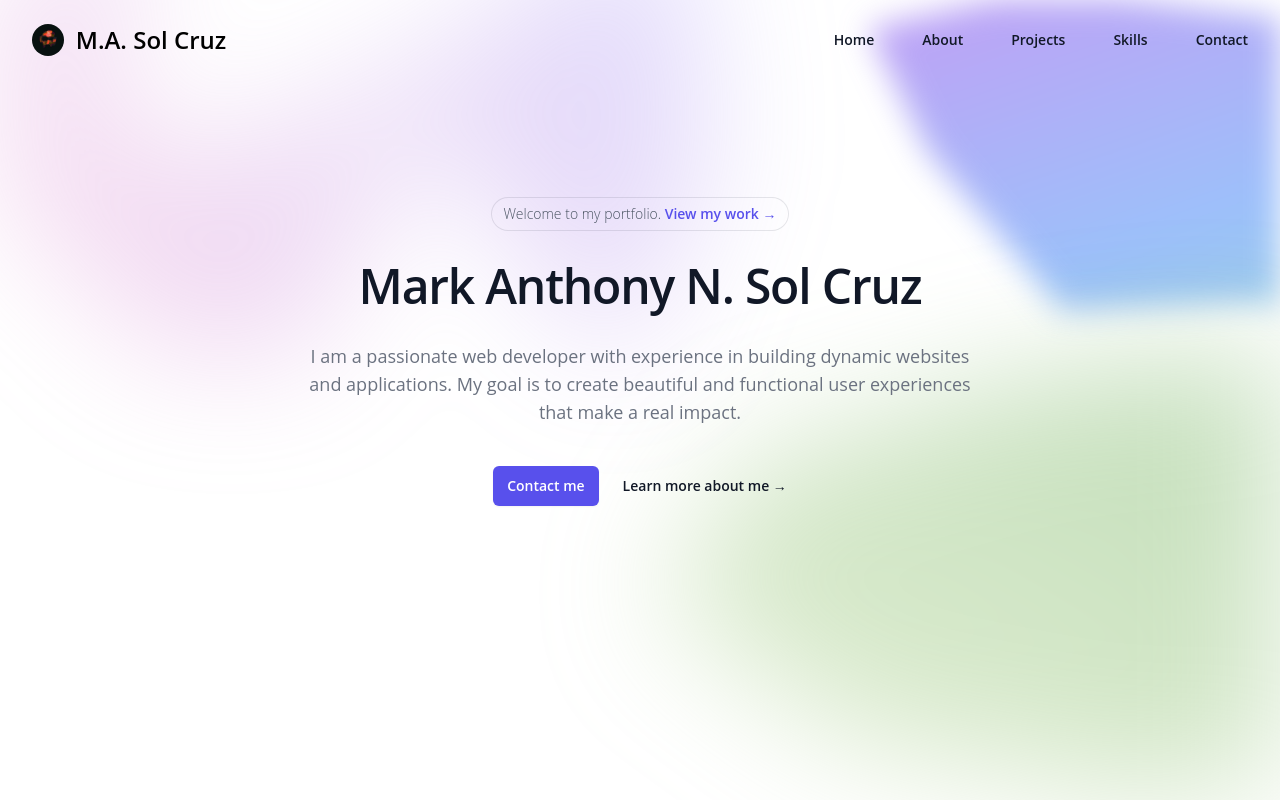
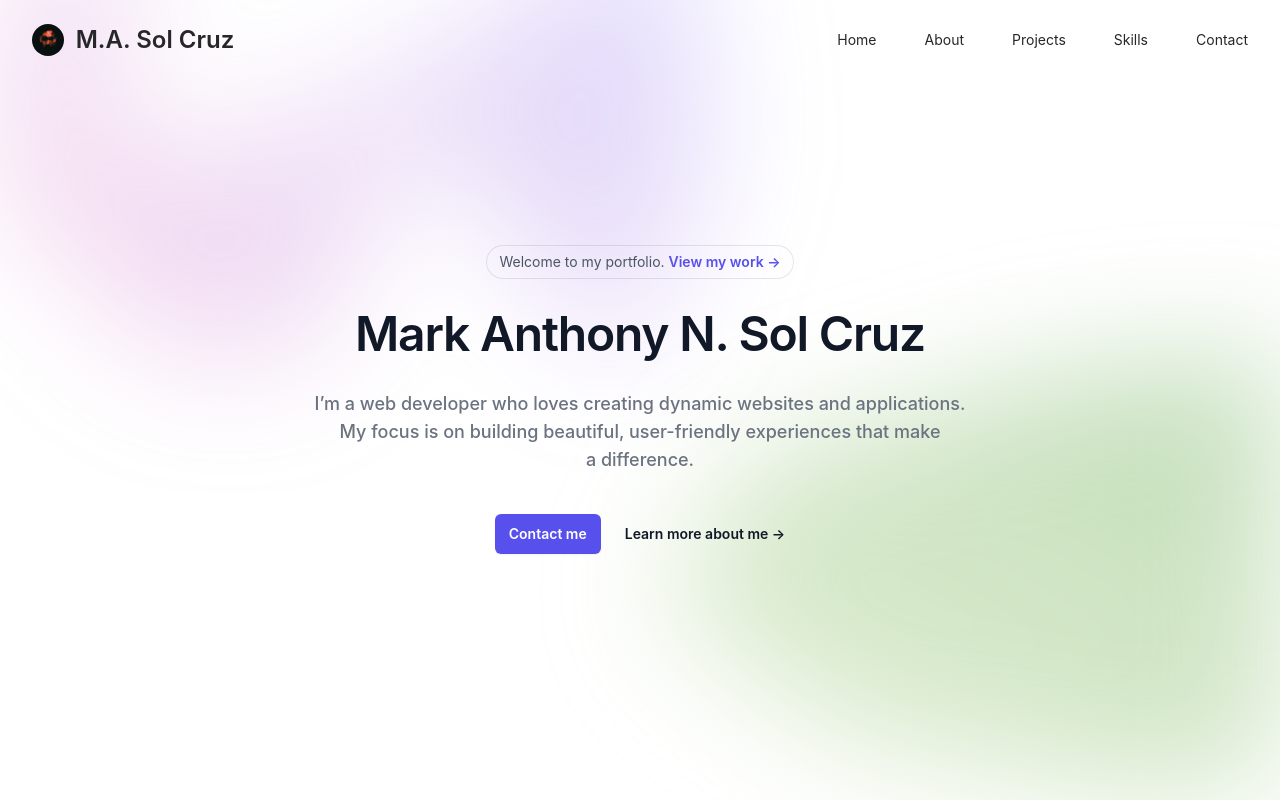
Before and after one commit to Solatido143/sol_vue3_tw, a Vue app: page / in a window 1280 px wide. Shown: the top 800 px of the page. Built offline with nearby package versions, Linux system fonts and the light colour scheme.

Commit message:
designing is hard
for me

```diff
--- a/src/assets/main.css
+++ b/src/assets/main.css
@@ -9,23 +9,14 @@
 	--neutral-light: #e5e5e5; /* Cream White */
 	--neutral-dark: #27272a; /* Charcoal Gray */
 }
+/*
+Primary Color - Ocean Blue: #005F73 Use for headers, navigation bars, and main buttons.
 
-[data-theme="dark"] {
-	--primary-color: #0a9396; /* Aqua Green */
-	--secondary-color: #94d2bd; /* Light Teal */
-	--accent-color: #ee9b00; /* Deep Mustard */
-	--neutral-light: #27272a; /* Charcoal Gray */
-	--neutral-dark: #e5e5e5; /* Cream White */
-}
+Secondary Color - Aqua Green: #0A9396 Use for highlights, secondary buttons, or hover effects.
 
-body {
-	background-color: var(--neutral-light);
-	color: var(--neutral-dark);
-    background-color: white;
-    color: black;
-	font-family: "Open Sans", sans-serif;
-	font-size: 16px;
-	font-weight: 300;
-	line-height: 1.5em;
-	-webkit-font-smoothing: antialiased;
-}
+Accent Color - Golden Sand: #E9D8A6 Use for subtle accents, icons, or section dividers.
+
+Neutral Light - Cream White: #E5E5E5 Use as the background color for light sections.
+
+Neutral Dark - Charcoal Gray: #27272A Use for text, footers, or darker sections.
+*/
--- a/src/components/Footer.vue
+++ b/src/components/Footer.vue
@@ -1,23 +1,23 @@
 <script></script>
 
 <template>
-	<footer class="bg-gray-900 py-2 sm:py-8">
+	<footer class="bg-neutralDark py-2 sm:py-8">
 		<div class="max-w-screen-xl mx-auto px-4 sm:px-6 lg:px-8">
 			<div class="flex flex-col items-center justify-between sm:flex-row">
-				<p class="text-sm text-gray-400">&copy; 2024 Mark Anthony N. Sol Cruz. All rights reserved.</p>
+				<p class="text-sm text-neutralLight">&copy; 2024 Mark Anthony N. Sol Cruz. All rights reserved.</p>
 				<ul class="mt-4 flex items-center space-x-4 sm:mt-0">
 					<li>
-						<a href="https://github.com" target="_blank" class="text-gray-400 hover:text-white">
+						<a href="https://github.com" target="_blank" class="text-accent hover:text-secondary">
 							<i class="fab fa-github text-lg"></i>
 						</a>
 					</li>
 					<li>
-						<a href="https://linkedin.com" target="_blank" class="text-gray-400 hover:text-white">
+						<a href="https://linkedin.com" target="_blank" class="text-accent hover:text-secondary">
 							<i class="fab fa-linkedin text-lg"></i>
 						</a>
 					</li>
 					<li>
-						<a href="https://twitter.com" target="_blank" class="text-gray-400 hover:text-white">
+						<a href="https://twitter.com" target="_blank" class="text-accent hover:text-secondary">
 							<i class="fab fa-twitter text-lg"></i>
 						</a>
 					</li>
--- a/src/components/Navbar.vue
+++ b/src/components/Navbar.vue
@@ -15,13 +15,13 @@ const mobileMenuOpen = ref(false);
 </script>
 
 <template>
-	<div class="bg-white">
+	<div class="bg-primary">
 		<header class="absolute inset-x-0 top-0 z-50">
 			<nav class="flex items-center justify-between p-6 lg:px-8" aria-label="Global">
 				<div class="flex lg:flex-1">
 					<a href="#" class="flex items-center space-x-3 rtl:space-x-reverse">
 						<img src="../img/61226400_1284391731709782_6838077067582504960_n.jpg" class="h-8 rounded-full" alt="Logo" />
-						<span class="self-center text-2xl font-semibold whitespace-nowrap dark:text-white text-black"
+						<span class="self-center text-2xl font-semibold whitespace-nowrap dark:text-neutralLight text-neutralDark"
 							>M.A. Sol Cruz</span
 						>
 					</a>
@@ -29,47 +29,43 @@ const mobileMenuOpen = ref(false);
 				<div class="flex lg:hidden">
 					<button
 						type="button"
-						class="-m-2.5 inline-flex items-center justify-center rounded-md p-2.5 text-gray-700"
+						class="-m-2.5 inline-flex items-center justify-center rounded-md p-2.5 text-primary"
 						@click="mobileMenuOpen = true">
 						<span class="sr-only">Open main menu</span>
 						<Bars3Icon class="size-6" aria-hidden="true" />
 					</button>
 				</div>
 				<div class="hidden lg:flex lg:gap-x-12">
-					<a
-						v-for="item in navigation"
-						:key="item.name"
-						:href="item.href"
-						class="text-sm/6 font-semibold text-gray-900"
-						>{{ item.name }}</a
-					>
+					<a v-for="item in navigation" :key="item.name" :href="item.href" class="text-sm/6 text-neutralDark">{{
+						item.name
+					}}</a>
 				</div>
 			</nav>
 			<Dialog class="lg:hidden" @close="mobileMenuOpen = false" :open="mobileMenuOpen">
 				<div class="fixed inset-0 z-50" />
 				<DialogPanel
-					class="fixed inset-y-0 right-0 z-50 w-full overflow-y-auto bg-white px-6 py-6 sm:max-w-sm sm:ring-1 sm:ring-gray-900/10">
+					class="fixed inset-y-0 right-0 z-50 w-full overflow-y-auto bg-neutralLight px-6 py-6 sm:max-w-sm sm:ring-1 sm:ring-gray-900/10">
 					<div class="flex items-center justify-between">
 						<a href="#" class="-m-1.5 p-1.5">
-							<span class="sr-only">Your Company</span>
+							<span class="sr-only">Ehe</span>
 							<img
-								class="h-8 w-auto"
-								src="https://tailwindui.com/plus/img/logos/mark.svg?color=indigo&shade=600"
+								class="h-8 w-auto rounded-full"
+								src="../img/61226400_1284391731709782_6838077067582504960_n.jpg"
 								alt="" />
 						</a>
-						<button type="button" class="-m-2.5 rounded-md p-2.5 text-gray-700" @click="mobileMenuOpen = false">
+						<button type="button" class="-m-2.5 rounded-md p-2.5 text-primary" @click="mobileMenuOpen = false">
 							<span class="sr-only">Close menu</span>
 							<XMarkIcon class="size-6" aria-hidden="true" />
 						</button>
 					</div>
 					<div class="mt-6 flow-root">
-						<div class="-my-6 divide-y divide-gray-500/10">
+						<div class="-my-6 divide-y divide-neutralDark">
 							<div class="space-y-2 py-6">
 								<a
 									v-for="item in navigation"
 									:key="item.name"
 									:href="item.href"
-									class="-mx-3 block rounded-lg px-3 py-2 text-base/7 font-semibold text-gray-900 hover:bg-gray-50"
+									class="-mx-3 block rounded-lg px-3 py-2 text-base/7 font-semibold text-neutralDark hover:bg-secondary"
 									>{{ item.name }}</a
 								>
 							</div>
@@ -79,75 +75,4 @@ const mobileMenuOpen = ref(false);
 			</Dialog>
 		</header>
 	</div>
-
-	<!-- <nav class="bg-white border-gray-200 dark:bg-gray-900 fixed w-full z-10">
-		<div class="max-w-screen-xl flex flex-wrap items-center justify-between mx-auto p-4">
-			<a href="https://flowbite.com/" class="flex items-center space-x-3 rtl:space-x-reverse">
-				<img
-					src="../img/61226400_1284391731709782_6838077067582504960_n.jpg"
-					class="h-8 rounded-full"
-					alt="Logo" />
-				<span class="self-center text-2xl font-semibold whitespace-nowrap dark:text-white text-black"
-					>M.A. Sol Cruz</span
-				>
-			</a>
-			<button
-				data-collapse-toggle="navbar-default"
-				type="button"
-				class="inline-flex items-center p-2 w-10 h-10 justify-center text-sm text-gray-500 rounded-lg md:hidden hover:bg-gray-100 focus:outline-none focus:ring-2 focus:ring-gray-200 dark:text-gray-400 dark:hover:bg-gray-700 dark:focus:ring-gray-600"
-				aria-controls="navbar-default"
-				aria-expanded="false">
-				<span class="sr-only">Open main menu</span>
-				<svg class="w-5 h-5" aria-hidden="true" xmlns="http://www.w3.org/2000/svg" fill="none" viewBox="0 0 17 14">
-					<path
-						stroke="currentColor"
-						stroke-linecap="round"
-						stroke-linejoin="round"
-						stroke-width="2"
-						d="M1 1h15M1 7h15M1 13h15" />
-				</svg>
-			</button>
-			<div class="hidden w-full md:block md:w-auto" id="navbar-default">
-				<ul
-					class="font-medium flex flex-col p-4 md:p-0 mt-4 border border-gray-100 rounded-lg bg-gray-50 md:flex-row md:space-x-8 rtl:space-x-reverse md:mt-0 md:border-0 md:bg-white dark:bg-gray-800 md:dark:bg-gray-900 dark:border-gray-700">
-					<li>
-						<a
-							href="#"
-							class="block py-2 px-3 text-white bg-blue-700 rounded md:bg-transparent md:text-blue-700 md:p-0 dark:text-white md:dark:text-blue-500"
-							aria-current="page"
-							>Home</a
-						>
-					</li>
-					<li>
-						<a
-							href="#"
-							class="block py-2 px-3 text-gray-900 rounded hover:bg-gray-100 md:hover:bg-transparent md:border-0 md:hover:text-blue-700 md:p-0 dark:text-white md:dark:hover:text-blue-500 dark:hover:bg-gray-700 dark:hover:text-white md:dark:hover:bg-transparent"
-							>About</a
-						>
-					</li>
-					<li>
-						<a
-							href="#"
-							class="block py-2 px-3 text-gray-900 rounded hover:bg-gray-100 md:hover:bg-transparent md:border-0 md:hover:text-blue-700 md:p-0 dark:text-white md:dark:hover:text-blue-500 dark:hover:bg-gray-700 dark:hover:text-white md:dark:hover:bg-transparent"
-							>Projects</a
-						>
-					</li>
-					<li>
-						<a
-							href="#"
-							class="block py-2 px-3 text-gray-900 rounded hover:bg-gray-100 md:hover:bg-transparent md:border-0 md:hover:text-blue-700 md:p-0 dark:text-white md:dark:hover:text-blue-500 dark:hover:bg-gray-700 dark:hover:text-white md:dark:hover:bg-transparent"
-							>Skills</a
-						>
-					</li>
-					<li>
-						<a
-							href="#"
-							class="block py-2 px-3 text-gray-900 rounded hover:bg-gray-100 md:hover:bg-transparent md:border-0 md:hover:text-blue-700 md:p-0 dark:text-white md:dark:hover:text-blue-500 dark:hover:bg-gray-700 dark:hover:text-white md:dark:hover:bg-transparent"
-							>Contact</a
-						>
-					</li>
-				</ul>
-			</div>
-		</div>
-	</nav> -->
 </template>
--- a/src/views/Contact.vue
+++ b/src/views/Contact.vue
@@ -1,7 +1,11 @@
-<script></script>
+<script>
+export default {
+	name: "Contact",
+};
+</script>
 
 <template>
-	<section class="bg-white py-10 sm:py-16 lg:py-20">
+	<section id="contact" class="bg-white py-10 sm:py-16 lg:py-20">
 		<div class="max-w-screen-md mx-auto px-4 sm:px-6 lg:px-8">
 			<div class="text-center">
 				<h2 class="text-3xl font-extrabold text-gray-900 sm:text-4xl">Contact Me</h2>
--- a/src/views/Hero.vue
+++ b/src/views/Hero.vue
@@ -31,13 +31,14 @@
 					" />
 			</div>
 
-			<div class="mx-auto max-w-2xl py-32 sm:py-48 lg:pb-56 lg:pt-32">
+			<div class="mx-auto max-w-2xl py-32 sm:py-48">
 				<div class="hidden sm:mb-8 sm:flex sm:justify-center">
 					<div
 						class="relative rounded-full px-3 py-1 text-sm/6 text-gray-600 ring-1 ring-gray-900/10 hover:ring-gray-900/20">
 						Welcome to my portfolio.
 						<a href="#" class="font-semibold text-indigo-600"
-							><span class="absolute inset-0" aria-hidden="true" />View my work <span aria-hidden="true">&rarr;</span></a
+							><span class="absolute inset-0" aria-hidden="true" />View my work
+							<span aria-hidden="true">&rarr;</span></a
 						>
 					</div>
 				</div>
@@ -46,7 +47,8 @@
 						Mark Anthony N. Sol Cruz
 					</h1>
 					<p class="mt-8 text-pretty text-lg font-medium text-gray-500 sm:text-xl/8">
-						I am a passionate web developer with experience in building dynamic websites and applications. My goal is to create beautiful and functional user experiences that make a real impact.
+						I’m a web developer who loves creating dynamic websites and applications. My focus is on building beautiful,
+						user-friendly experiences that make a difference.
 					</p>
 					<div class="mt-10 flex items-center justify-center gap-x-6">
 						<a
@@ -54,15 +56,11 @@
 							class="rounded-md bg-indigo-600 px-3.5 py-2.5 text-sm font-semibold text-white shadow-sm hover:bg-indigo-500 focus-visible:outline focus-visible:outline-2 focus-visible:outline-offset-2 focus-visible:outline-indigo-600"
 							>Contact me</a
 						>
-						<a href="#" class="text-sm/6 font-semibold text-gray-900">Learn more about me <span aria-hidden="true">→</span></a>
+						<a href="#" class="text-sm/6 font-semibold text-gray-900"
+							>Learn more about me <span aria-hidden="true">→</span></a
+						>
 					</div>
 				</div>
-			</div>
-
-			<div class="absolute inset-y-0 right-0 -z-10 transform-gpu overflow-hidden blur-lg sm:right-0" aria-hidden="true">
-				<div
-					class="relative right-[-4rem] aspect-[900/500] w-[30rem] rotate-[10deg] bg-gradient-to-tl from-[#34D399] via-[#3B82F6] to-[#9333EA] opacity-50 sm:right-[-20rem] sm:w-[50rem]"
-					style="clip-path: polygon(70% 0%, 95% 35%, 85% 90%, 60% 65%, 35% 75%, 15% 45%, 5% 20%, 25% 5%)"></div>
 			</div>
 
 			<div
--- a/src/views/Projects.vue
+++ b/src/views/Projects.vue
@@ -1,7 +1,11 @@
-<script></script>
+<script>
+export default {
+	name: "Projects",
+};
+</script>
 
 <template>
-	<section class="bg-white py-10 sm:py-16 lg:py-20">
+	<section id="projects" class="bg-white py-10 sm:py-16 lg:py-20">
 		<div class="max-w-screen-xl mx-auto px-4 sm:px-6 lg:px-8">
 			<div class="text-center">
 				<h2 class="text-3xl font-bold text-gray-900 sm:text-4xl">Projects</h2>
--- a/src/views/Skills.vue
+++ b/src/views/Skills.vue
@@ -1,7 +1,11 @@
-<script></script>
+<script>
+export default {
+	name: "Skills",
+};
+</script>
 
 <template>
-	<section class="bg-gray-50 py-10 sm:py-16 lg:py-20">
+	<section id="skills" class="bg-gray-50 py-10 sm:py-16 lg:py-20">
 		<div class="max-w-screen-xl mx-auto px-4 sm:px-6 lg:px-8">
 			<div class="text-center">
 				<h2 class="text-3xl font-extrabold text-gray-900 sm:text-4xl">Skills</h2>
--- a/tailwind.config.js
+++ b/tailwind.config.js
@@ -1,15 +1,23 @@
 /** @type {import('tailwindcss').Config} */
 export default {
-	content: [
-		"./index.html",
-		"./src/**/*.{vue,js,ts,jsx,tsx}",
-		"./node_modules/flowbite/**/*.js",
-	],
+	content: ["./index.html", "./src/**/*.{vue,js,ts,jsx,tsx}", "./node_modules/flowbite/**/*.js"],
 	theme: {
-		extend: {},
+		extend: {
+			colors: {
+				primary: "#005f73" /* Ocean Blue */,
+				secondary: "#0a9396" /* Aqua Green */,
+				accent: "#e9d8a6" /* Golden Sand */,
+				neutralLight: "#e5e5e5" /* Cream White */,
+				neutralDark: "#27272a" /* Charcoal Gray */,
+				/*
+					Primary Color - Ocean Blue: #005F73 Use for headers, navigation bars, and main buttons.
+					Secondary Color - Aqua Green: #0A9396 Use for highlights, secondary buttons, or hover effects.
+					Accent Color - Golden Sand: #E9D8A6 Use for subtle accents, icons, or section dividers.
+					Neutral Light - Cream White: #E5E5E5 Use as the background color for light sections.
+					Neutral Dark - Charcoal Gray: #27272A Use for text, footers, or darker sections.
+				*/
+			},
+		},
 	},
-	plugins: [
-		require('@tailwindcss/forms'),
-		require('flowbite/plugin'),
-	],
+	plugins: [require("@tailwindcss/forms"), require("flowbite/plugin")],
 };
```
